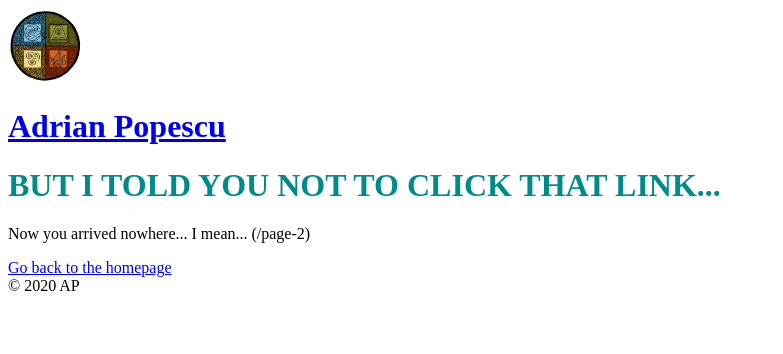
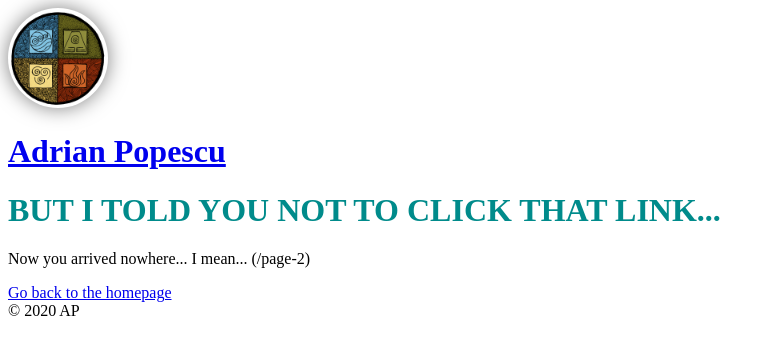
Before and after one commit to Cry0nicS/career-portfolio, a Gatsby site: page /page-2 in a window 1280 px wide. Shown: the whole page, without its empty margins (0-783 px from the left). Built offline with nearby package versions, Linux system fonts and the light colour scheme; Gatsby itself is replaced by a stand-in of ours.

Commit message:
Refactor components
Temporarily disable naming-convention rule and change component names
to PascalCase.
Add styling to the Avatar component.
Add missing interface for Layout component.
Remove component explicit return type React.FC, as discussed by user @Retsam
https://github.com/facebook/create-react-app/pull/8177

```diff
--- a/src/components/avatar/avatar.scss
+++ b/src/components/avatar/avatar.scss
@@ -1,8 +1,13 @@
+@import "./assets/styles/settings.scss";
+
 .avatar {
     display: inline-block;
-    width: 100px;
-    height: 100px;
     background-size: cover;
     background-position: center;
     background-repeat: no-repeat;
+    box-shadow: $hollow-shadow;
+
+    &.rounded {
+        border-radius: 50%;
+    }
 }
--- a/src/components/avatar/avatar.tsx
+++ b/src/components/avatar/avatar.tsx
@@ -15,14 +15,15 @@ interface ImageQuery {
     };
 }
 
-// eslint-disable-next-line @typescript-eslint/naming-convention
-const Avatar: React.FC<Props> = ({title}: Props) => {
+const Avatar = ({title}: Props) => {
+    // Currently it is not possible to pass variables (like imageUrl) to the StaticQuery.
+    // See https://github.com/gatsbyjs/gatsby/issues/10482.
     const data: ImageQuery = useStaticQuery(
         graphql`
             query {
                 placeholderImage: file(relativePath: {eq: "elements.png"}) {
                     childImageSharp {
-                        fixed(width: 75, height: 75) {
+                        fixed(width: 100, height: 100) {
                             ...GatsbyImageSharpFixed
                         }
                     }
@@ -31,7 +32,13 @@ const Avatar: React.FC<Props> = ({title}: Props) => {
         `
     );
 
-    return <Img fixed={data.placeholderImage.childImageSharp.fixed} title={title} />;
+    return (
+        <Img
+            className="avatar rounded"
+            fixed={data.placeholderImage.childImageSharp.fixed}
+            title={title}
+        />
+    );
 };
 
 export default Avatar;
--- a/src/components/footer/footer.tsx
+++ b/src/components/footer/footer.tsx
@@ -1,7 +1,7 @@
 import React from "react";
 
-function footer() {
+function Footer() {
     return <div>&copy; {new Date().getFullYear()} AP</div>;
 }
 
-export default footer;
+export default Footer;
--- a/src/components/header/header.tsx
+++ b/src/components/header/header.tsx
@@ -6,7 +6,7 @@ interface Props {
     siteTitle: string;
 }
 
-const header = ({siteTitle}: Props) => (
+const Header = ({siteTitle}: Props) => (
     <header>
         <Avatar title={"Avatar"} />
         <div>
@@ -17,4 +17,4 @@ const header = ({siteTitle}: Props) => (
     </header>
 );
 
-export default header;
+export default Header;
--- a/src/components/layout/layout.tsx
+++ b/src/components/layout/layout.tsx
@@ -1,24 +1,34 @@
 import React, {ReactNode} from "react";
 import {graphql, useStaticQuery} from "gatsby";
 
+import Footer from "../footer/footer";
 import Header from "../header/header";
 import "./layout.scss";
-import Footer from "../footer/footer";
 
 interface Props {
     children: ReactNode;
 }
 
-const layout = ({children}: Props) => {
-    const data = useStaticQuery(graphql`
-        query SiteTitleQuery {
-            site {
-                siteMetadata {
-                    title
+interface MetaQuery {
+    site: {
+        siteMetadata: {
+            title: string;
+        };
+    };
+}
+
+const Layout = ({children}: Props) => {
+    const data: MetaQuery = useStaticQuery(
+        graphql`
+            query SiteTitleQuery {
+                site {
+                    siteMetadata {
+                        title
+                    }
                 }
             }
-        }
-    `);
+        `
+    );
 
     return (
         <>
@@ -31,4 +41,4 @@ const layout = ({children}: Props) => {
     );
 };
 
-export default layout;
+export default Layout;
--- a/src/pages/404.tsx
+++ b/src/pages/404.tsx
@@ -1,11 +1,11 @@
 import Layout from "../components/layout/layout";
 import React from "react";
 
-const error404Page: React.FunctionComponent = () => (
+const Error404Page = () => (
     <Layout>
         <h1>You are here!</h1>
         <h2>But nothing found for you #404</h2>
     </Layout>
 );
 
-export default error404Page;
+export default Error404Page;
--- a/src/pages/index.tsx
+++ b/src/pages/index.tsx
@@ -3,7 +3,7 @@ import {Link} from "gatsby";
 
 import Layout from "../components/layout/layout";
 
-const indexPage: React.FunctionComponent = () => (
+const IndexPage = () => (
     <Layout>
         <h1>Hi people</h1>
         <p>Welcome to my new career portfolio.</p>
@@ -14,4 +14,4 @@ const indexPage: React.FunctionComponent = () => (
     </Layout>
 );
 
-export default indexPage;
+export default IndexPage;
--- a/src/pages/page-2.tsx
+++ b/src/pages/page-2.tsx
@@ -3,7 +3,7 @@ import {Link, PageProps} from "gatsby";
 
 import Layout from "../components/layout/layout";
 
-const secondPage: React.FunctionComponent<PageProps> = (props: PageProps) => (
+const SecondPage = (props: PageProps) => (
     <Layout>
         <h1>BUT I TOLD YOU NOT TO CLICK THAT LINK...</h1>
         <p>Now you arrived nowhere... I mean... ({props.path})</p>
@@ -11,4 +11,4 @@ const secondPage: React.FunctionComponent<PageProps> = (props: PageProps) => (
     </Layout>
 );
 
-export default secondPage;
+export default SecondPage;
```
Also changed, not shown: .eslintrc.js.
